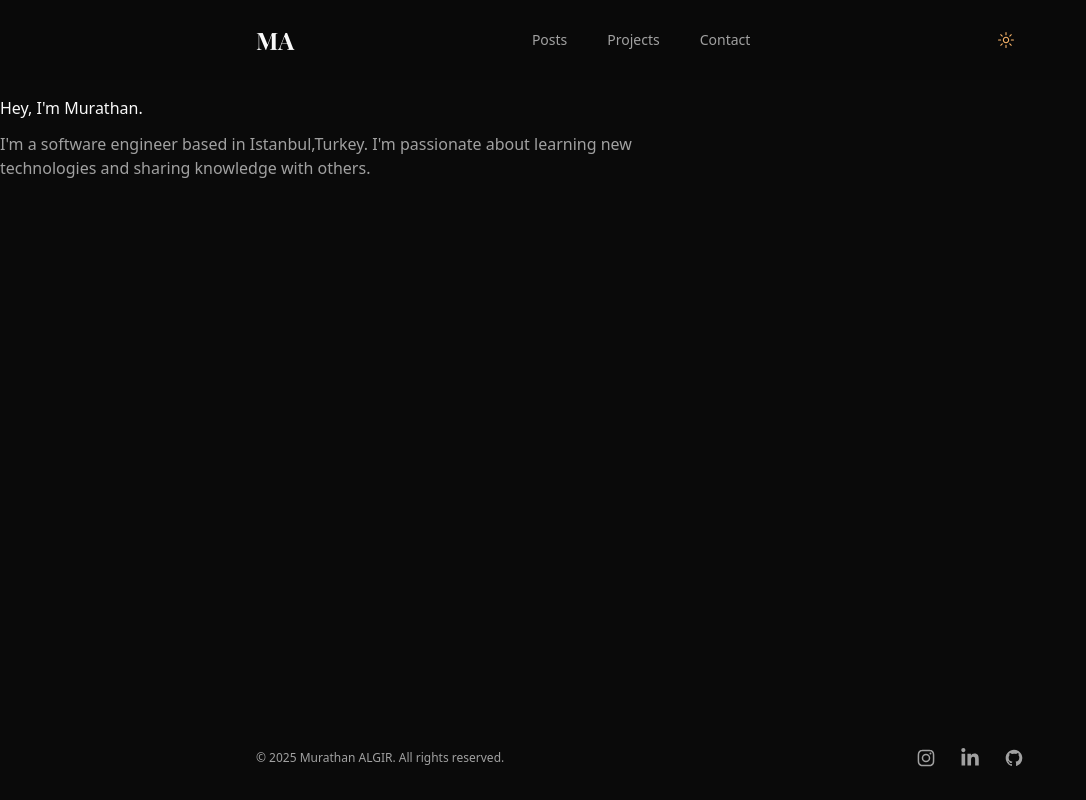
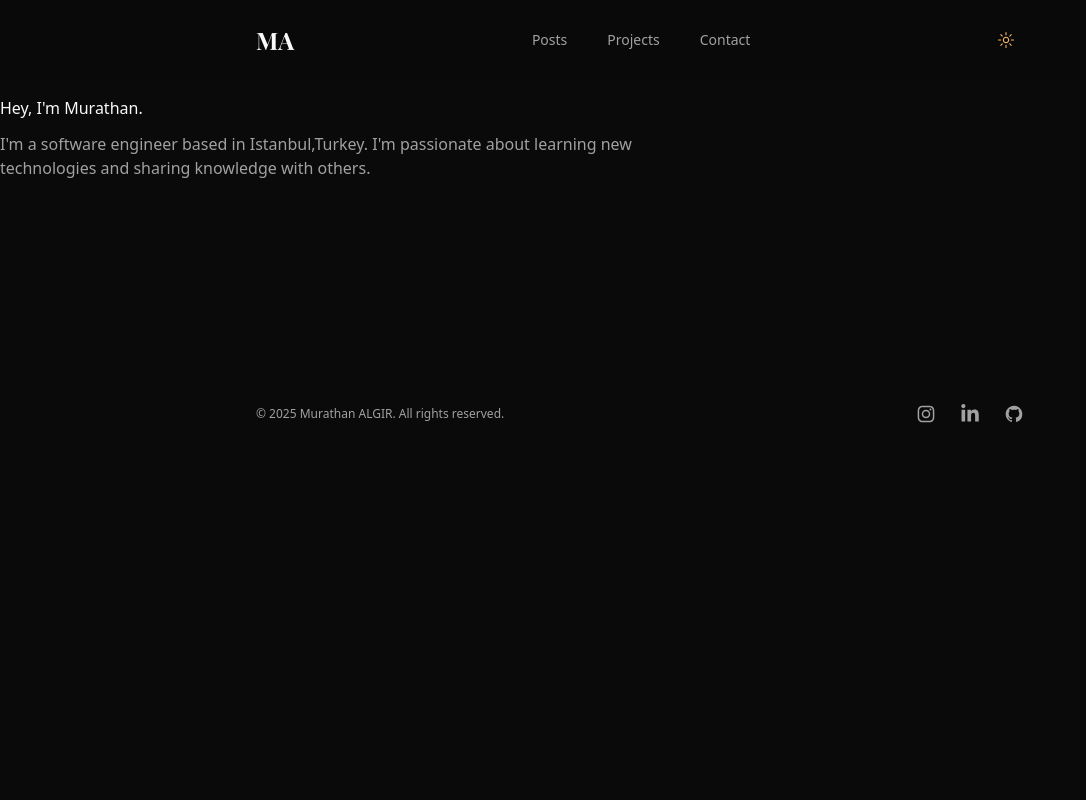
Before and after one commit to murathanalgir/murathan-portfolio, a Next.js app: page / in a window 1280 px wide. Shown: the whole page, without its empty margins (0-1086 px from the left). Built offline with nearby package versions, Linux system fonts and the light colour scheme; a web font is replaced by a local one.

Commit message:
Update layout.tsx

```diff
--- a/app/layout.tsx
+++ b/app/layout.tsx
@@ -7,6 +7,7 @@ import './globals.css'
 import Providers from '@/components/providers'
 import Header from '@/components/header'
 import Footer from '@/components/footer'
+import dynamic from 'next/dynamic'
 
 const inter = Inter({ subsets: ['latin'], variable: '--font-sans' })
 const playfair = Playfair_Display({
@@ -18,12 +19,12 @@ export const metadata: Metadata = {
   title: 'Murathan ALGIR',
   description: 'Created with ❤ by Murathan ALGIR',
 }
-
 export default function RootLayout({
   children
 }: Readonly<{
   children: React.ReactNode
 }>) {
+
   return (
     <html lang='en' suppressHydrationWarning>
       <body
@@ -33,12 +34,14 @@ export default function RootLayout({
           playfair.variable
         )}
         >
+          <div>
         <noSSR />
         <Providers>
           <Header />
           <main className='grow'>{children}</main>
           <Footer />
         </Providers>
+        </div>
       </body>
     </html>
   )
```
